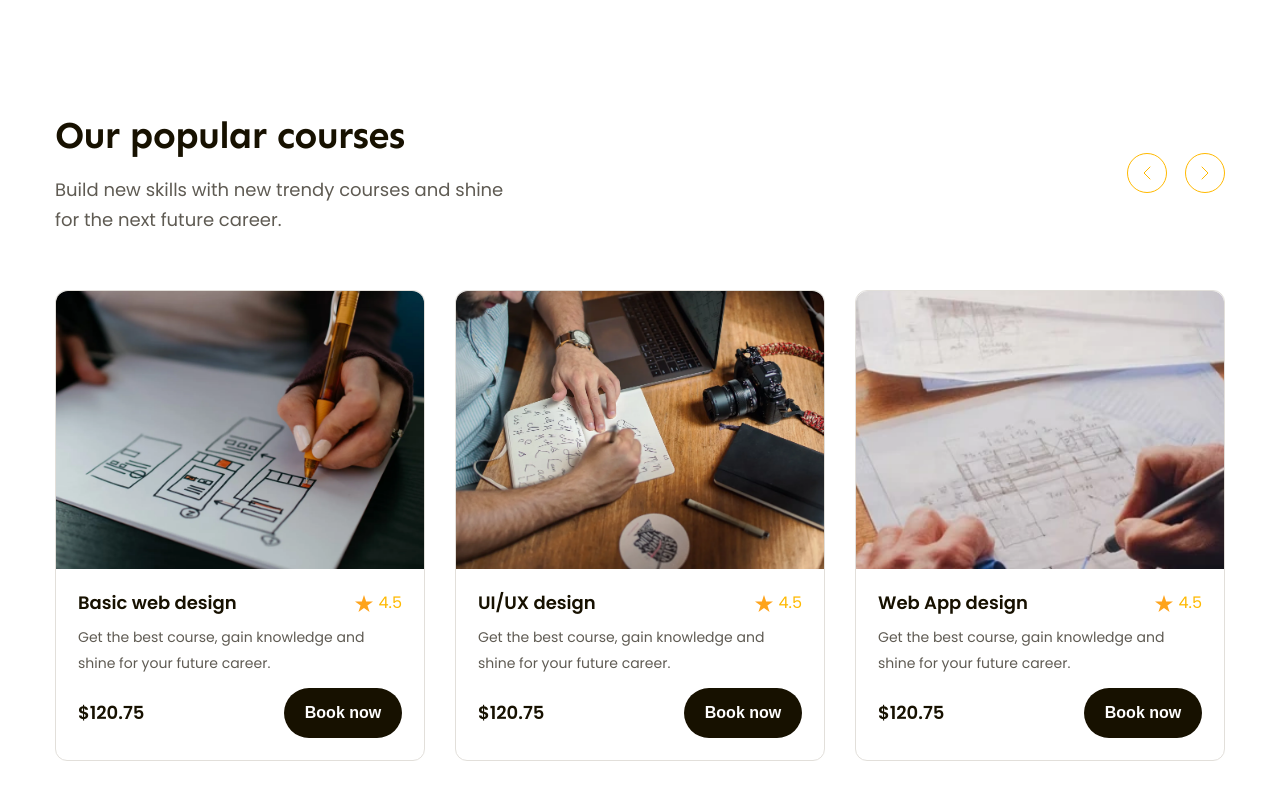
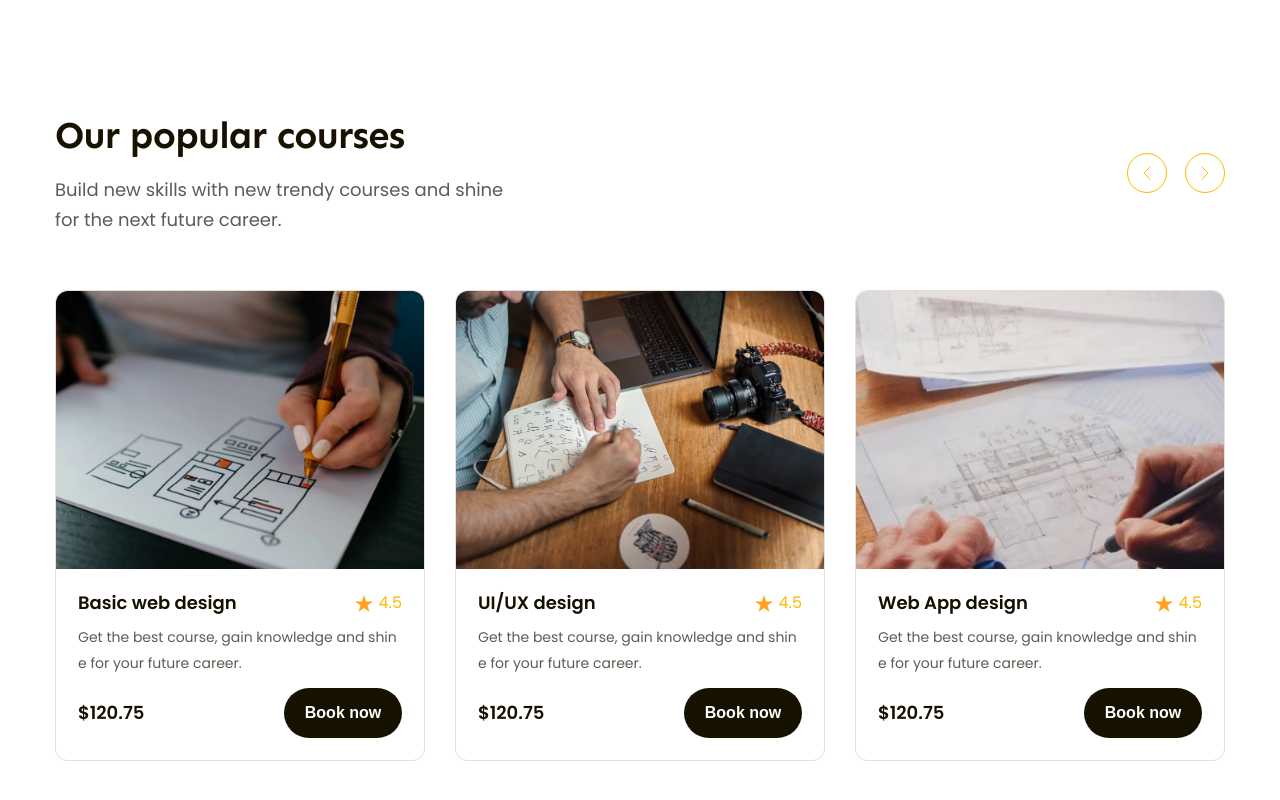
Before and after one commit to nguyenngoctrantran-cmd/project1, a plain HTML site: page index.html in a window 1280 px wide. Shown: the part 992-1792 px from the top of the page. Drawn offline with Linux system fonts and the light colour scheme.

Commit message:
hoàn thiện popular

```diff
--- a/assets/css/style.css
+++ b/assets/css/style.css
@@ -54,6 +54,21 @@ a {
   margin-left: auto;
 }
 
+.line-clamp {
+  display: -webkit-box;
+  -webkit-line-clamp: var(--line-clamp, 1);
+  -webkit-box-orient: vertical;
+  overflow: hidden;
+}
+.line-clamp.line-2 {
+  --line-clamp: 2;
+}
+
+.break-all {
+  word-break: break-all;
+}
+
+/*============================================================= header */
 .header {
   background: #fffcf4;
 }
@@ -322,6 +337,7 @@ a {
 }
 
 .popular .course-item {
+  flex: 1;
   border-radius: 12px;
   border: 1px solid #e2dfda;
   background: #fff;
--- a/index.html
+++ b/index.html
@@ -175,13 +175,17 @@
               /></a>
               <div class="info">
                 <div class="head">
-                  <h3 class="title"><a href="#!">Basic web design</a></h3>
+                  <h3 class="title">
+                    <a href="#!" class="line-clamp break-all"
+                      >Basic web design</a
+                    >
+                  </h3>
                   <div class="rating">
                     <img src="./assets/icon/Star 6.svg" alt="" class="star" />
                     <span class="value">4.5</span>
                   </div>
                 </div>
-                <p class="desc">
+                <p class="desc line-clamp line-2 break-all">
                   Get the best course, gain knowledge and shine for your future
                   career.
                 </p>
@@ -202,13 +206,15 @@
               /></a>
               <div class="info">
                 <div class="head">
-                  <h3 class="title"><a href="#!">UI/UX design</a></h3>
+                  <h3 class="title break-all">
+                    <a href="#!" class="line-clamp">UI/UX design</a>
+                  </h3>
                   <div class="rating">
                     <img src="./assets/icon/Star 6.svg" alt="" class="star" />
                     <span class="value">4.5</span>
                   </div>
                 </div>
-                <p class="desc">
+                <p class="desc line-clamp line-2 break-all">
                   Get the best course, gain knowledge and shine for your future
                   career.
                 </p>
@@ -229,13 +235,15 @@
               /></a>
               <div class="info">
                 <div class="head">
-                  <h3 class="title"><a href="#!">Web App design</a></h3>
+                  <h3 class="title">
+                    <a href="#!" class="line-clamp break-all">Web App design</a>
+                  </h3>
                   <div class="rating">
                     <img src="./assets/icon/Star 6.svg" alt="" class="star" />
                     <span class="value">4.5</span>
                   </div>
                 </div>
-                <p class="desc">
+                <p class="desc line-clamp line-2 break-all">
                   Get the best course, gain knowledge and shine for your future
                   career.
                 </p>
```
